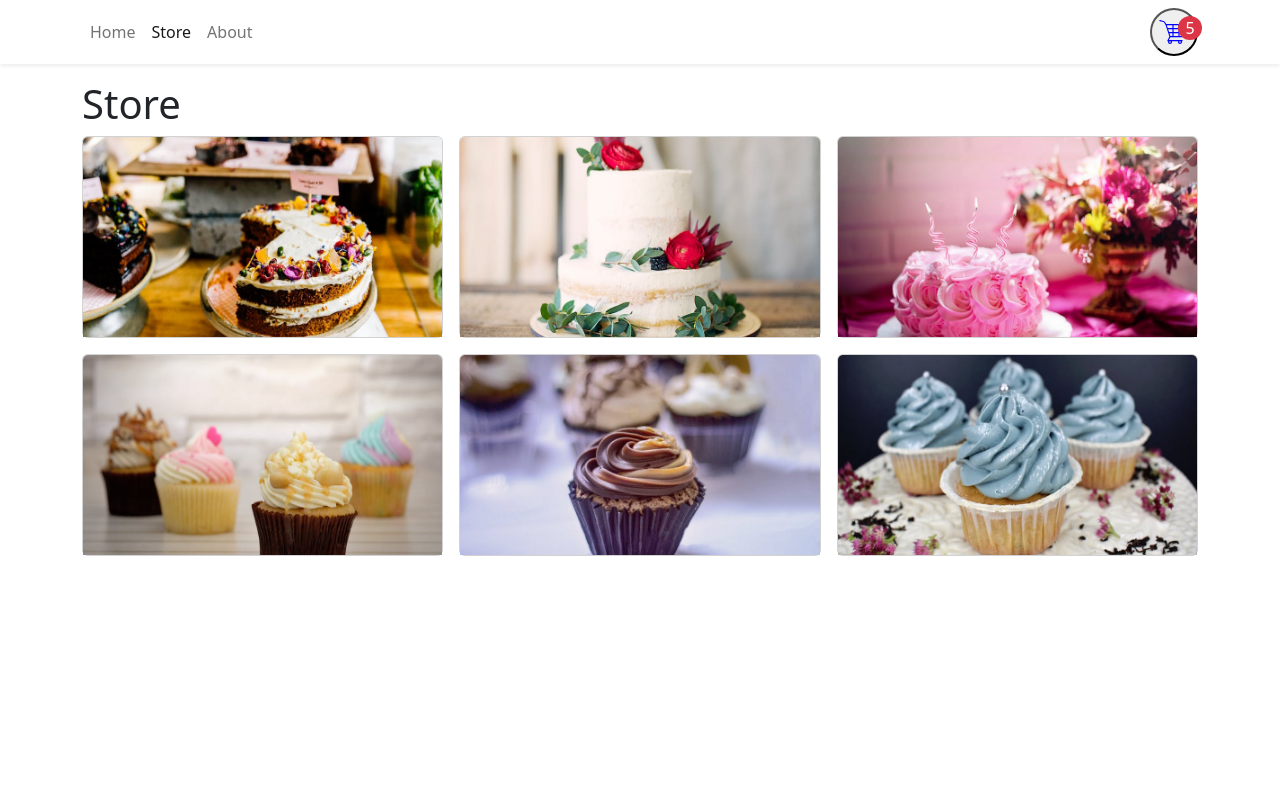
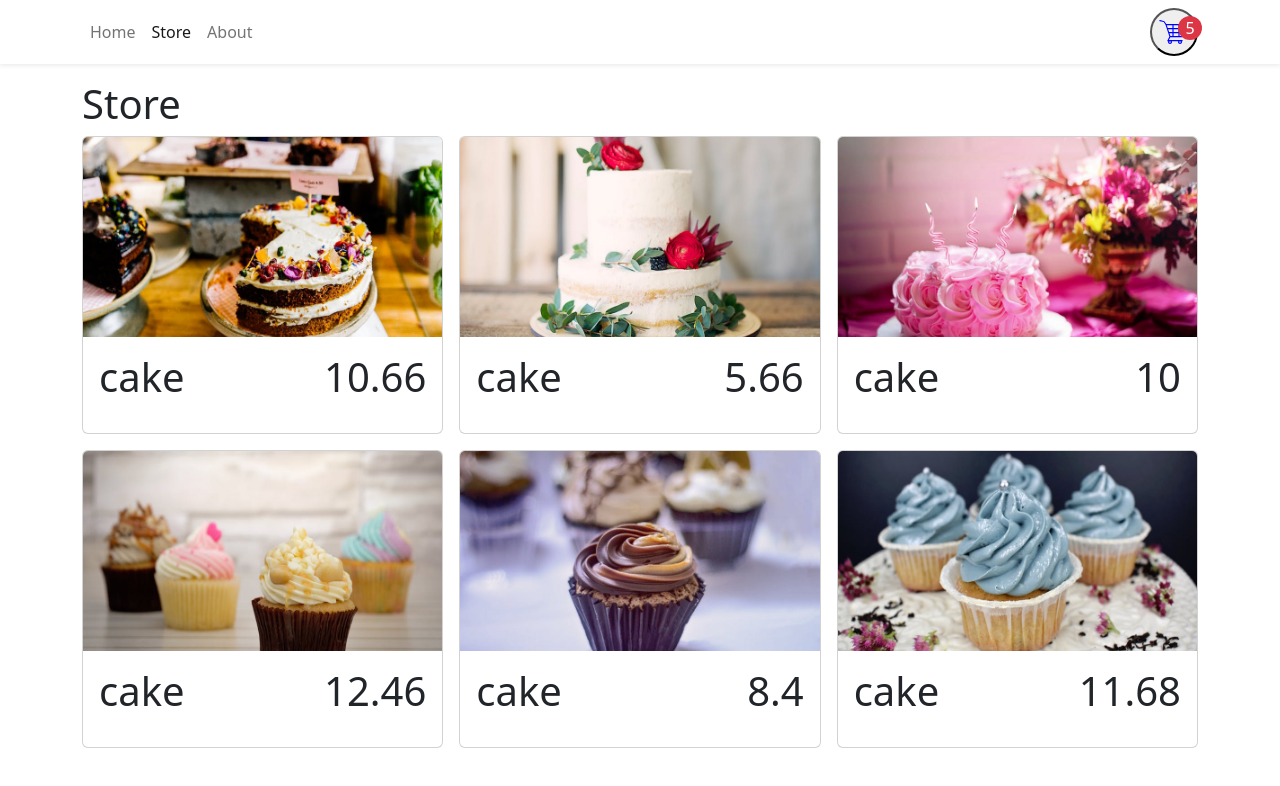
Before and after one commit to domchu/shopping-cart---react-typescript, a React (Create React App) app: page /store in a window 1280 px wide. Shown: the top 786 px of the page. Built offline with nearby package versions, Linux system fonts and the light colour scheme.

Commit message:
style:styles the components images

```diff
--- a/src/components/StoreItem.tsx
+++ b/src/components/StoreItem.tsx
@@ -15,6 +15,12 @@
         height="200px"
         style={{ objectFit: "cover" }}
       />
+      <Card.Body className="d-flex flex-column">
+        <Card.Title className="d-flex justify-content-between align-items-baseline mb-3">
+          <span className="fs-1">{name}</span>
+          <span className="fs-1">{price}</span>
+        </Card.Title>
+      </Card.Body>
     </Card>
   );
 };
--- a/src/data/items.json
+++ b/src/data/items.json
@@ -30,7 +30,7 @@
     "imgUrl": "/images/cupcake-2.jpeg"
   },
   {
-    "id": 5,
+    "id": 6,
     "name": "cake",
     "price": 11.68,
     "imgUrl": "/images/cupcake-3.jpeg"
```
